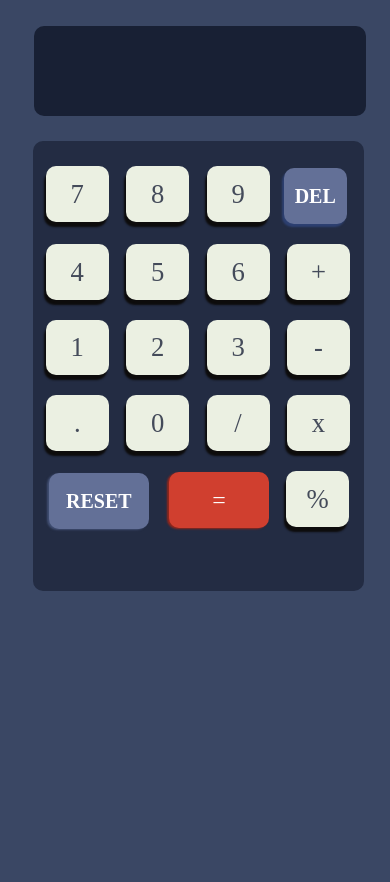
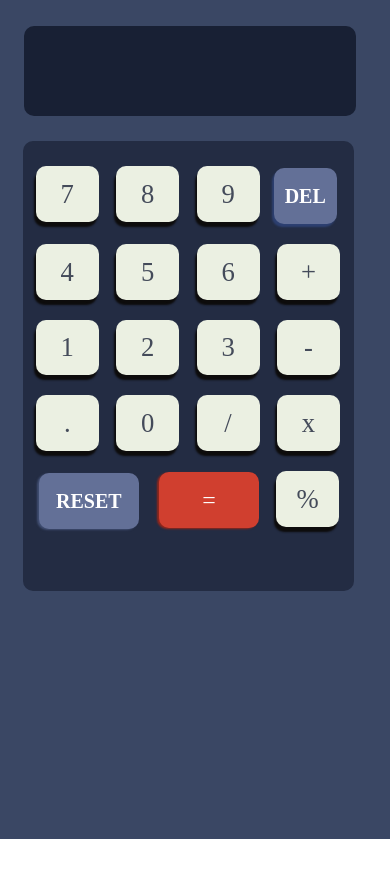
Before and after one commit to DerickLFAndrade/Calculadora_Mobile_Desktop, a plain HTML site: page index.html in a window 390 px wide. Shown: the part 89-971 px from the top of the page. After the commit the page ends 928 px from the top, so only its background shows below. Drawn offline with nearby package versions, Linux system fonts and the light colour scheme.

Commit message:
Correção css

```diff
--- a/CSS.css
+++ b/CSS.css
@@ -2,8 +2,8 @@
 
 #containerPrincipal {
 
-    height: 115vh;
-    width: 115vw;
+    height: 110vh;
+    width: 110vw;
     background: cover;
     background-color: hsl(222, 26%, 31%);
 
@@ -13,7 +13,7 @@
      margin-top: 70px;
      width: 100vw;
      height: 100vh;
-    margin-left: 40px;
+    margin-left: 30px;
      border-radius: 10px;
 
 
```
